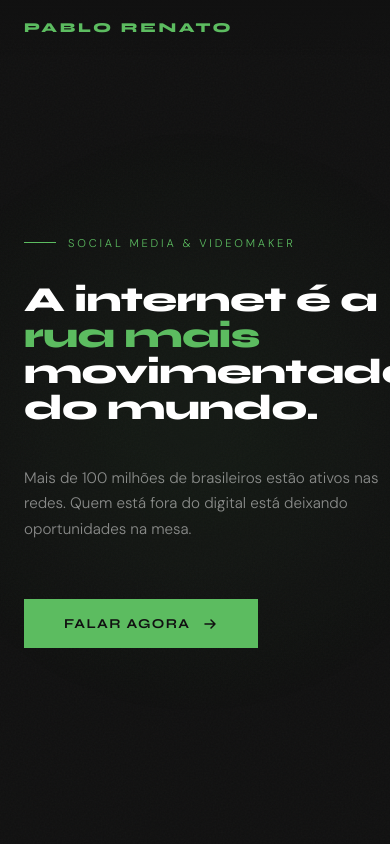
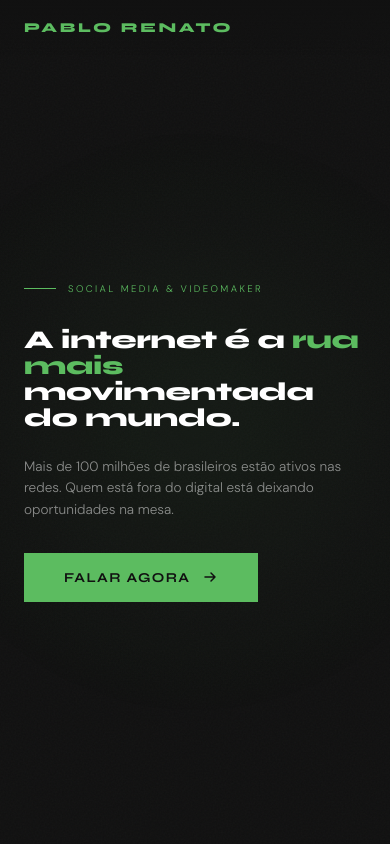
Before and after one commit to AlicySousaa/PabloRenato-Social-Media, a website: page index.html in a window 390 px wide. Shown: the top 844 px of the page. Drawn offline with Linux system fonts and the light colour scheme.

Commit message:
ajuste de responsivo

```diff
--- a/index.html
+++ b/index.html
@@ -717,8 +717,10 @@
 
             /* Hero */
             #abertura { padding: 6rem 1.5rem 3.5rem; }
-            .hero-title { font-size: clamp(2.2rem, 9vw, 3.5rem); }
-            .hero-sub { font-size: 0.95rem; }
+            .hero-label { font-size: 0.6rem; }
+            .hero-title { font-size: clamp(1.6rem, 6.5vw, 2.4rem); letter-spacing: -0.01em; }
+            .hero-sub { font-size: 0.85rem; line-height: 1.6; margin-top: 1.5rem; }
+            .hero-cta { margin-top: 2rem; }
             .hero-scroll { display: none; }
 
             /* Sobre */
```
